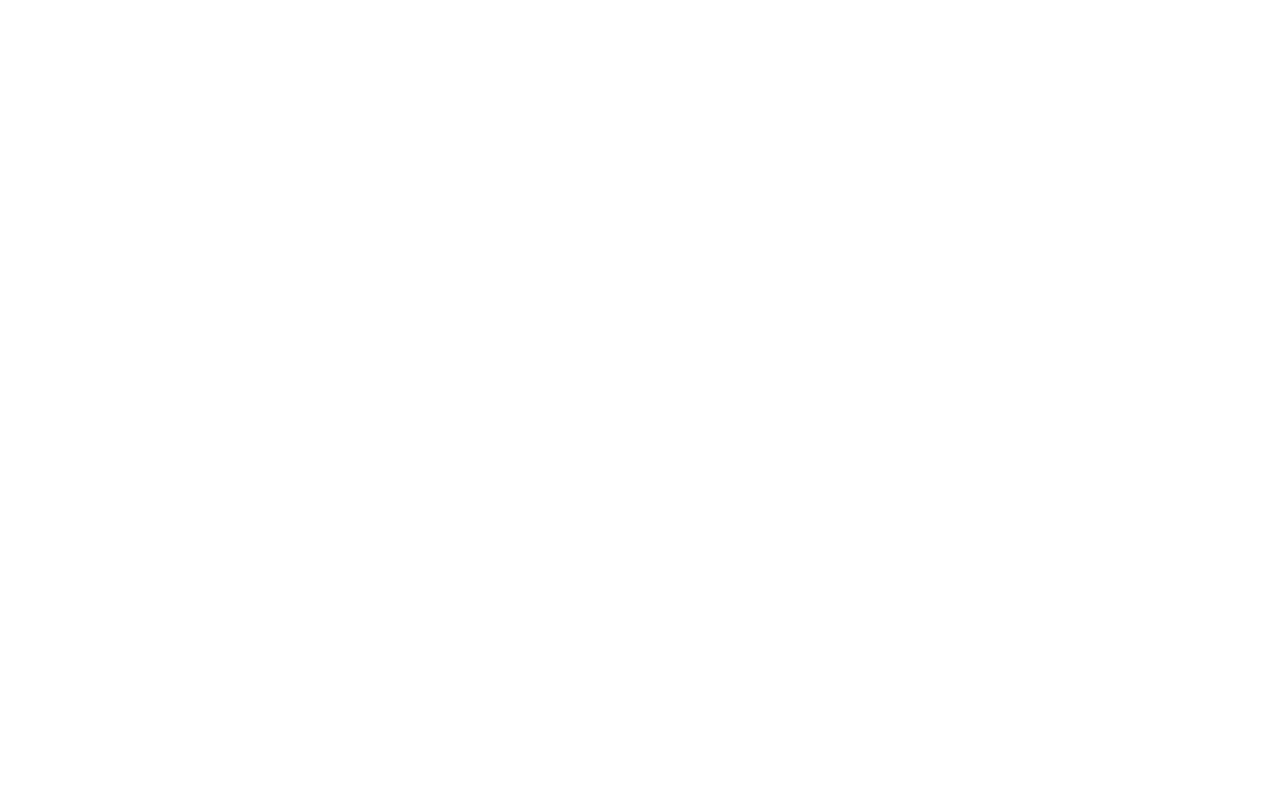
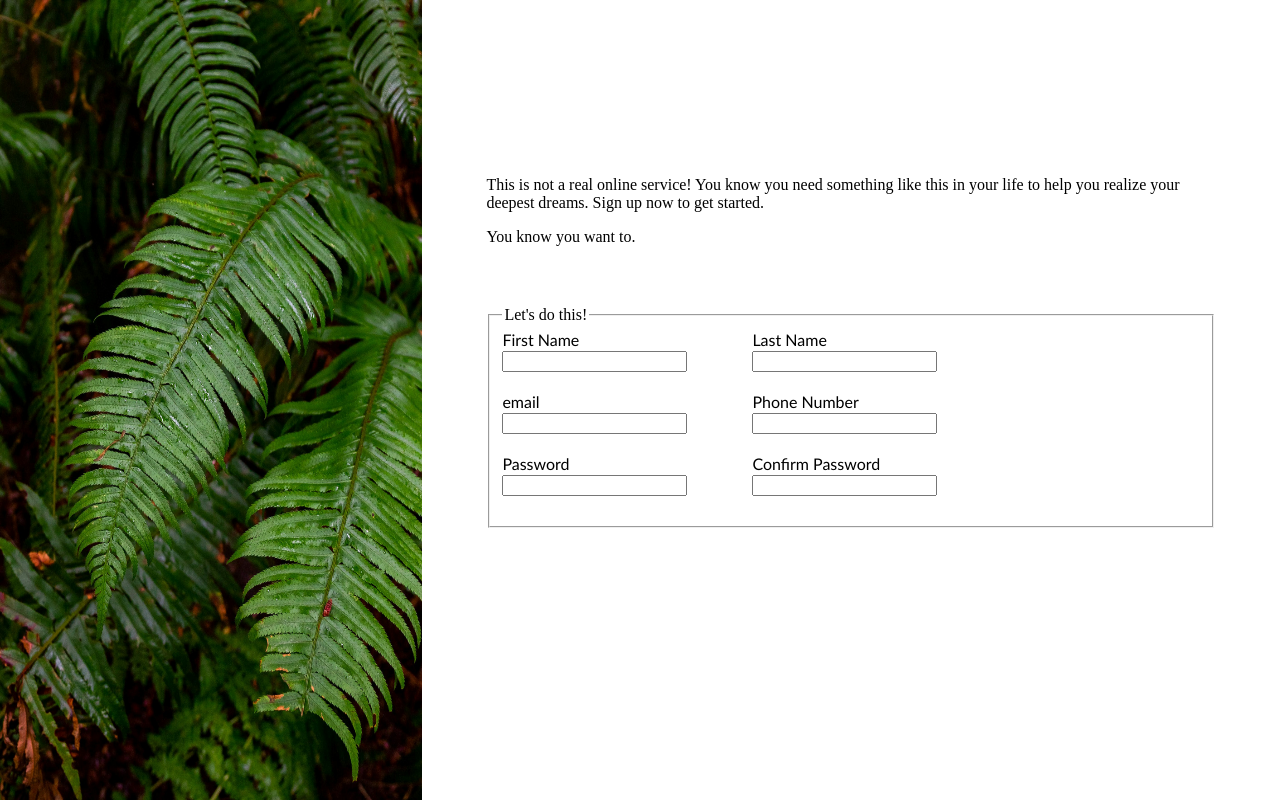
Before and after one commit to dbrooks11/signup-form-odin, a plain HTML site: page index.html in a window 1280 px wide. Drawn offline with Linux system fonts and the light colour scheme.

Commit message:
grass img for right container added. intro text & basic form inputs added

```diff
--- a/index.html
+++ b/index.html
@@ -7,6 +7,62 @@
     <title>Sign Up Form Odin Project</title>
 </head>
 <body>
+    <div class = "container">
+        <div class ="left_container">
+            <img id = "plant_img" src="./images/halie-west-25xggax4bSA-unsplash.jpg" alt="Plant Image">
+        </div>
+        <div class = "right_container">
+            <div class = "top_text">
+                <p>This is not a real online service! You know you need something
+                like this in your life to help you realize your deepest dreams.
+                Sign up now to get started.</p>
+                <p>You know you want to.</p>
+            </div>
 
+            <div class = "input_form">
+                <fieldset>
+                    <legend>Let's do this!</legend>
+
+                    <div class = "fl_name">
+
+                    <div class = "f_name">
+                         <label for = "first_name"> First Name</label>
+                        <input type = "text" id ="first_name" name = "first_name">
+                    </div>
+
+                    <div class = "l_name">
+                            <label for = "last_name"> Last Name</label>
+                            <input type = "text" id = "last_name" name = "last_name">
+                        </div>
+                    </div>
+
+                    <div class = "email_and_phone">
+                        <div class = "email">
+                            <label for = "email_input">email
+                            </label>
+                            <input type = "email" id = "email_input" name = "email_input">
+                        </div>
+                        <div class = "tel">
+                            <label for = "tel_input">Phone Number
+                            </label>
+                            <input type = "tel" id = "tel_input" name = "tel_input">
+                        </div>
+                    </div>
+
+                    <div class = "password_and_confirm">
+                        <div class = "password_input">
+                            <label for = "password">Password</label>
+                            <input type = "password" id = "password" name = "password">
+                        </div>
+
+                        <div class = "password_confirm">
+                            <label for = "confirm_pass">Confirm Password</label>
+                            <input type = "password" id = "confirm_pass" name = "confirm_pass">
+                        </div>
+                    </div>
+                </fieldset>
+            </div>
+        </div>
+    </div>
 </body>
 </html>
--- a/style.css
+++ b/style.css
@@ -0,0 +1,56 @@
+/*
+*{
+    border: red 1px solid;
+}
+*/
+
+body {
+  margin: 0;
+}
+
+.container{
+    display: flex;
+    flex-direction: row;
+}
+
+.left_container{
+
+}
+
+.right_container{
+    margin: 20vh 5vw 20vh 5vw;
+}
+
+.input_form{
+    margin-top: 60px;
+}
+
+/* selects paired containers in input*/
+.input_form > fieldset > div{
+display: flex;
+gap: 65px;
+margin-bottom: 20px;
+}
+
+/*selects paired text and input for each*/
+.input_form > fieldset > div > div{
+display: flex;
+    gap: 2px;
+    flex-direction: column;
+    font-family:'Trebuchet MS', 'Lucida Sans Unicode', 'Lucida Grande', 'Lucida Sans', Arial, sans-serif;
+}
+
+/* first name and last name*/
+
+
+/*email and phone number*/
+
+
+/* Password and confirm password*/
+
+
+
+#plant_img{
+    height: 100vh;
+    width:33vw;
+}
```
Also changed, not shown: images/halie-west-25xggax4bSA-unsplash.jpg (added).
